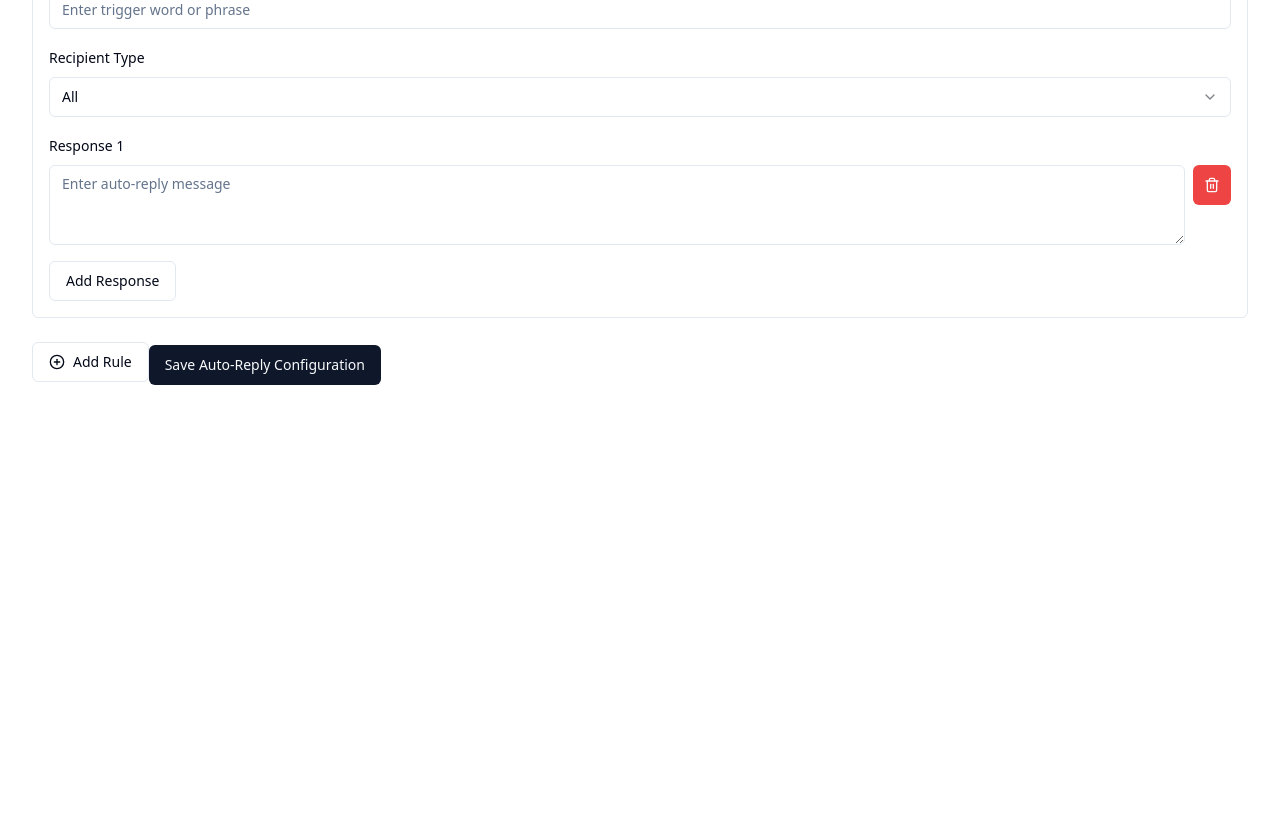
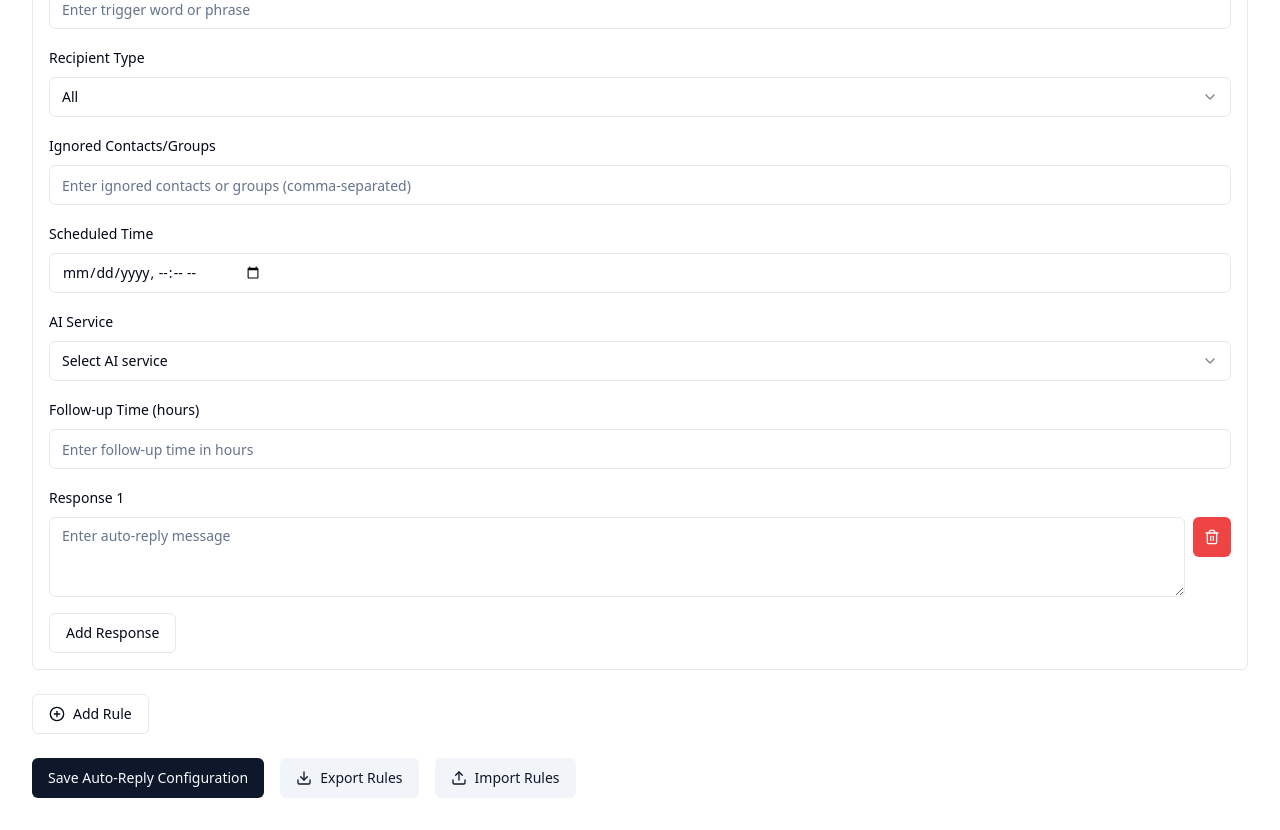
Before and after one commit to GPT-Engineer-App/autoresponder-magnum, a React (Vite) app: page /auto-reply in a window 1280 px wide. Shown: the part 320-1150 px from the top of the page. Before the commit the page ends 800 px from the top, so only its background shows below. Built offline with nearby package versions, Linux system fonts and the light colour scheme.

Commit message:
Implement additional features for Auto-Reply page

```diff
--- a/src/pages/AutoReply.jsx
+++ b/src/pages/AutoReply.jsx
@@ -6,17 +6,17 @@ import { Textarea } from "@/components/ui/textarea";
 import { Switch } from "@/components/ui/switch";
 import { Select, SelectContent, SelectItem, SelectTrigger, SelectValue } from "@/components/ui/select";
 import { toast } from "sonner";
-import { PlusCircle, Trash2 } from "lucide-react";
+import { PlusCircle, Trash2, Download, Upload } from "lucide-react";
 
 const AutoReply = () => {
   const [rules, setRules] = useState([
-    { trigger: "", responses: [""], recipientType: "all" }
+    { trigger: "", responses: [""], recipientType: "all", ignoredContacts: "", scheduledTime: "", aiService: "", followUpTime: "" }
   ]);
   const [welcomeMessage, setWelcomeMessage] = useState("");
   const [enableWelcomeMessage, setEnableWelcomeMessage] = useState(false);
 
   const handleAddRule = () => {
-    setRules([...rules, { trigger: "", responses: [""], recipientType: "all" }]);
+    setRules([...rules, { trigger: "", responses: [""], recipientType: "all", ignoredContacts: "", scheduledTime: "", aiService: "", followUpTime: "" }]);
   };
 
   const handleRemoveRule = (index) => {
@@ -52,6 +52,37 @@ const AutoReply = () => {
     e.preventDefault();
     console.log("Saving auto-reply settings:", { rules, welcomeMessage, enableWelcomeMessage });
     toast.success("Auto-reply configured successfully!");
+  };
+
+  const handleExportRules = () => {
+    const dataStr = JSON.stringify({ rules, welcomeMessage, enableWelcomeMessage });
+    const dataUri = 'data:application/json;charset=utf-8,'+ encodeURIComponent(dataStr);
+    const exportFileDefaultName = 'auto_reply_rules.json';
+
+    const linkElement = document.createElement('a');
+    linkElement.setAttribute('href', dataUri);
+    linkElement.setAttribute('download', exportFileDefaultName);
+    linkElement.click();
+    toast.success("Rules exported successfully!");
+  };
+
+  const handleImportRules = (event) => {
+    const file = event.target.files[0];
+    if (file) {
+      const reader = new FileReader();
+      reader.onload = (e) => {
+        try {
+          const importedData = JSON.parse(e.target.result);
+          setRules(importedData.rules);
+          setWelcomeMessage(importedData.welcomeMessage);
+          setEnableWelcomeMessage(importedData.enableWelcomeMessage);
+          toast.success("Rules imported successfully!");
+        } catch (error) {
+          toast.error("Error importing rules. Please check the file format.");
+        }
+      };
+      reader.readAsText(file);
+    }
   };
 
   return (
@@ -112,6 +143,51 @@ const AutoReply = () => {
                 </SelectContent>
               </Select>
             </div>
+            <div className="space-y-2">
+              <Label htmlFor={`ignoredContacts-${ruleIndex}`}>Ignored Contacts/Groups</Label>
+              <Input
+                id={`ignoredContacts-${ruleIndex}`}
+                value={rule.ignoredContacts}
+                onChange={(e) => handleRuleChange(ruleIndex, "ignoredContacts", e.target.value)}
+                placeholder="Enter ignored contacts or groups (comma-separated)"
+              />
+            </div>
+            <div className="space-y-2">
+              <Label htmlFor={`scheduledTime-${ruleIndex}`}>Scheduled Time</Label>
+              <Input
+                id={`scheduledTime-${ruleIndex}`}
+                type="datetime-local"
+                value={rule.scheduledTime}
+                onChange={(e) => handleRuleChange(ruleIndex, "scheduledTime", e.target.value)}
+              />
+            </div>
+            <div className="space-y-2">
+              <Label htmlFor={`aiService-${ruleIndex}`}>AI Service</Label>
+              <Select
+                value={rule.aiService}
+                onValueChange={(value) => handleRuleChange(ruleIndex, "aiService", value)}
+              >
+                <SelectTrigger id={`aiService-${ruleIndex}`}>
+                  <SelectValue placeholder="Select AI service" />
+                </SelectTrigger>
+                <SelectContent>
+                  <SelectItem value="">None</SelectItem>
+                  <SelectItem value="gpt3">GPT-3</SelectItem>
+                  <SelectItem value="gpt4">GPT-4</SelectItem>
+                  <SelectItem value="dialogflow">Dialogflow</SelectItem>
+                </SelectContent>
+              </Select>
+            </div>
+            <div className="space-y-2">
+              <Label htmlFor={`followUpTime-${ruleIndex}`}>Follow-up Time (hours)</Label>
+              <Input
+                id={`followUpTime-${ruleIndex}`}
+                type="number"
+                value={rule.followUpTime}
+                onChange={(e) => handleRuleChange(ruleIndex, "followUpTime", e.target.value)}
+                placeholder="Enter follow-up time in hours"
+              />
+            </div>
             {rule.responses.map((response, responseIndex) => (
               <div key={responseIndex} className="space-y-2">
                 <Label htmlFor={`response-${ruleIndex}-${responseIndex}`}>Response {responseIndex + 1}</Label>
@@ -137,7 +213,24 @@ const AutoReply = () => {
         <Button type="button" variant="outline" onClick={handleAddRule}>
           <PlusCircle className="mr-2 h-4 w-4" /> Add Rule
         </Button>
-        <Button type="submit">Save Auto-Reply Configuration</Button>
+        <div className="flex space-x-4">
+          <Button type="submit">Save Auto-Reply Configuration</Button>
+          <Button type="button" variant="secondary" onClick={handleExportRules}>
+            <Download className="mr-2 h-4 w-4" /> Export Rules
+          </Button>
+          <div>
+            <input
+              type="file"
+              id="importRules"
+              className="hidden"
+              onChange={handleImportRules}
+              accept=".json"
+            />
+            <Button type="button" variant="secondary" onClick={() => document.getElementById('importRules').click()}>
+              <Upload className="mr-2 h-4 w-4" /> Import Rules
+            </Button>
+          </div>
+        </div>
       </form>
     </div>
   );
```
